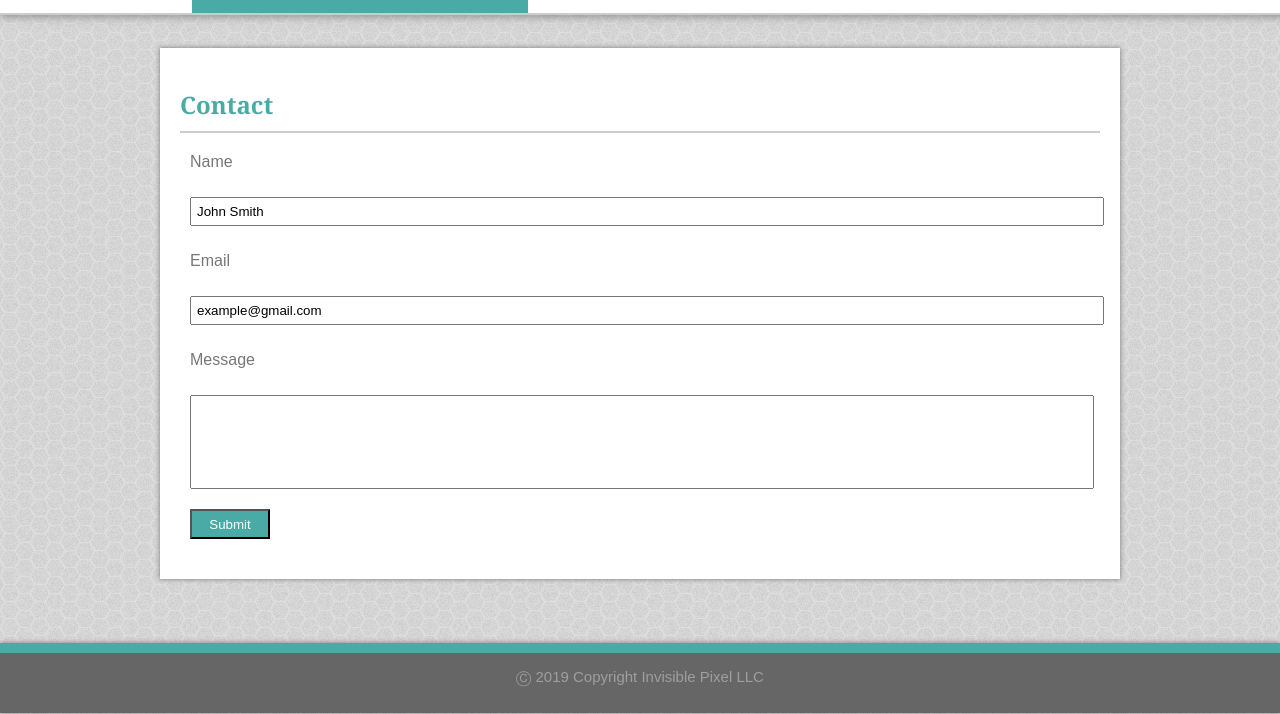
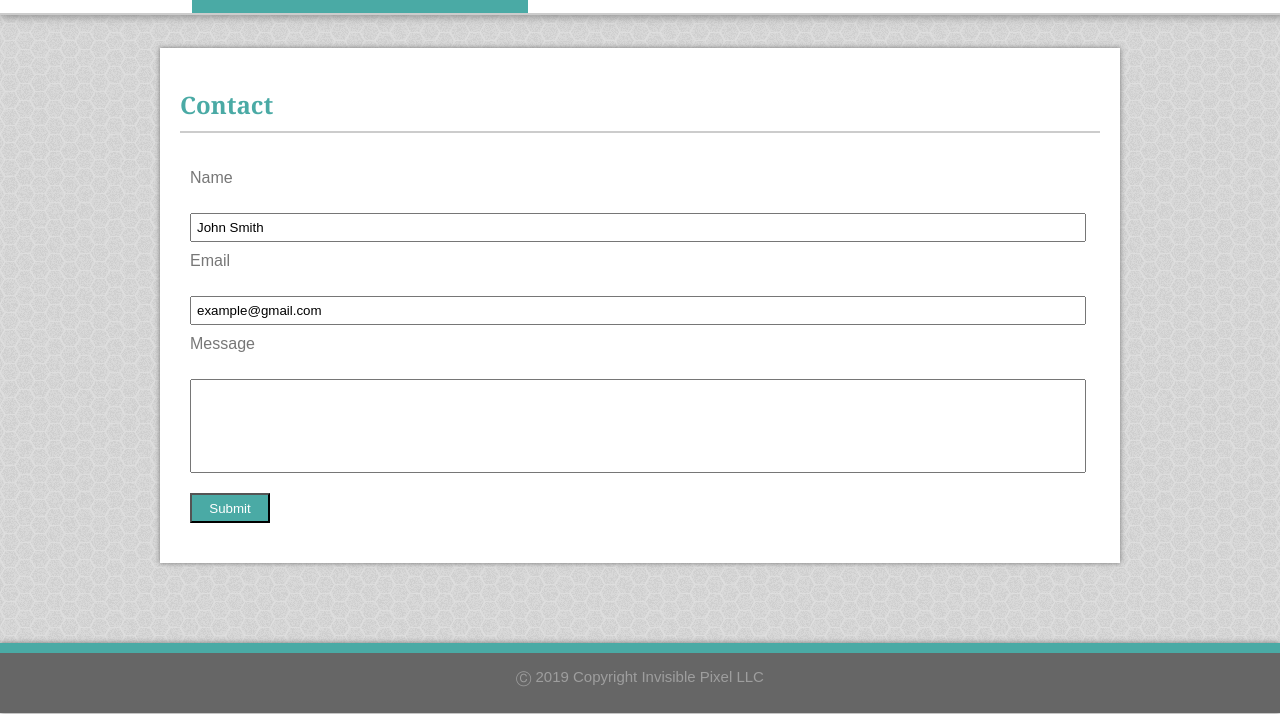
Before and after one commit to pierceforfears/Basic-Portfolio, a plain HTML site: page contact.html in a window 1280 px wide. Shown: the part 87-801 px from the top of the page. Drawn offline with Linux system fonts and the light colour scheme.

Commit message:
contact page styling tweaks

```diff
--- a/assets/css/style.css
+++ b/assets/css/style.css
@@ -87,6 +87,7 @@ h2 {
     width: 200px;
     margin: 0 10px auto auto;
     border-radius: 4px;
+    box-shadow: 0 2px 5px #777777;
 }
 
 footer {
@@ -111,9 +112,10 @@ form {
 }
 
 input {
-    width: 100%;
+    width: 98%;
     padding: 5px 5px;
     margin: 10px 0;
+    float: left;
 }
  .submit {
      color: #ffffff;
@@ -123,10 +125,14 @@ input {
  }
 
  .text-field {
-     padding: 0 0 75px;
-     width: 100%;
+     padding: 0 5px 75px;
+     width: 98%;
+     overflow: scroll;
      resize: both;
-     overflow: scroll;
+ }
+
+ form {
+     overflow: hidden;
  }
 
 /* Portfolio Styling     */
```
